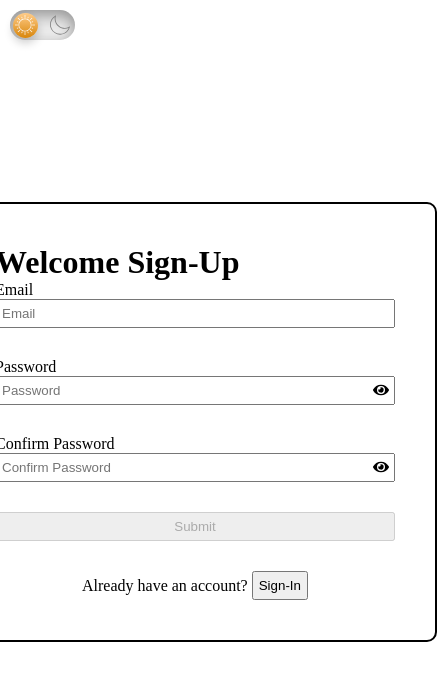
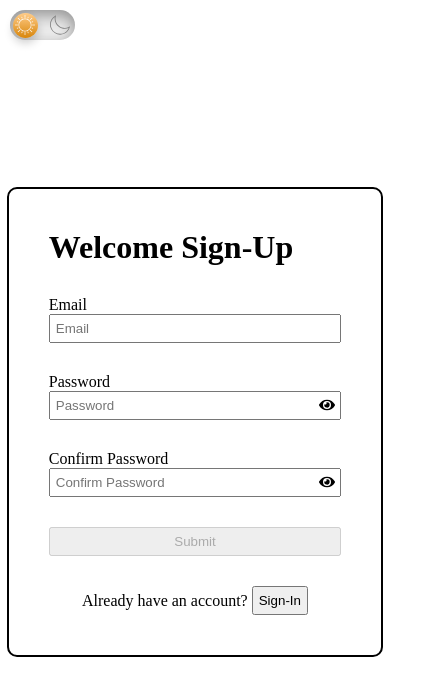
Before and after one commit to wadebutler/article-tracker, a React (Create React App) app: page /signup in a window 390 px wide. Shown: the top 696 px of the page, 437 px wide, since content can reach past the window. Built offline with nearby package versions, Linux system fonts and the light colour scheme; no server answers.

Commit message:
media querries and code clean up

```diff
--- a/src/Components/Table/Table.css
+++ b/src/Components/Table/Table.css
@@ -13,6 +13,10 @@ td {
 
 th {
     padding: 5px;
+}
+
+table {
+    margin: 10px;
 }
 
 .table-header-sort-icon {
--- a/src/Components/Table/Table.js
+++ b/src/Components/Table/Table.js
@@ -75,7 +75,7 @@ export default function Table() {
                 <button onClick={() => addModal()}>+ Add</button>
             </div>
 
-            <table className="table">
+            <table>
                 <thead>
                     <tr>
                         <th onClick={() => handleSort("title")}>
--- a/src/Components/TableRow/TableRow.css
+++ b/src/Components/TableRow/TableRow.css
@@ -2,10 +2,33 @@ td {
     padding: 10px 0;
     width: 200px;
     text-align: center;
+
+    @media (max-width: 475px) {
+        width: auto;
+        padding: 5px;
+    }
 }
 
 td > button:first-child {
     margin-right: 20px;
+
+    @media (max-width: 520px) {
+        margin-right: 5px;
+    }
+
+    @media (max-width: 475px) {
+        margin-right: 0px;
+        margin-bottom: 4px;
+    }
+}
+
+td:nth-child(4) {
+    @media (max-width: 475px) {
+        display: flex;
+        flex-direction: column;
+        border: none;
+        border-bottom: 1px solid var(--border);
+    }
 }
 
 .table-row-empty-row > td {
--- a/src/Routes/AuthForm/AuthForm.css
+++ b/src/Routes/AuthForm/AuthForm.css
@@ -5,9 +5,18 @@
     border: 2px solid var(--border);
     padding: 40px;
     border-radius: 10px;
+    margin: 10px;
+
+    @media (max-width: 500px) {
+        width: 75%;
+    }
+
+    @media (max-width: 350px) {
+        padding: 40px 20px;
+    }
 }
 
-.auth-container > h2 {
+.auth-container > h1 {
     margin-bottom: 30px;
 }
 
--- a/src/index.css
+++ b/src/index.css
@@ -1,7 +1,6 @@
 * {
     margin: 0;
     padding: 0;
-    transition: all 0.3s ease-in-out;
 }
 
 :root {
```
